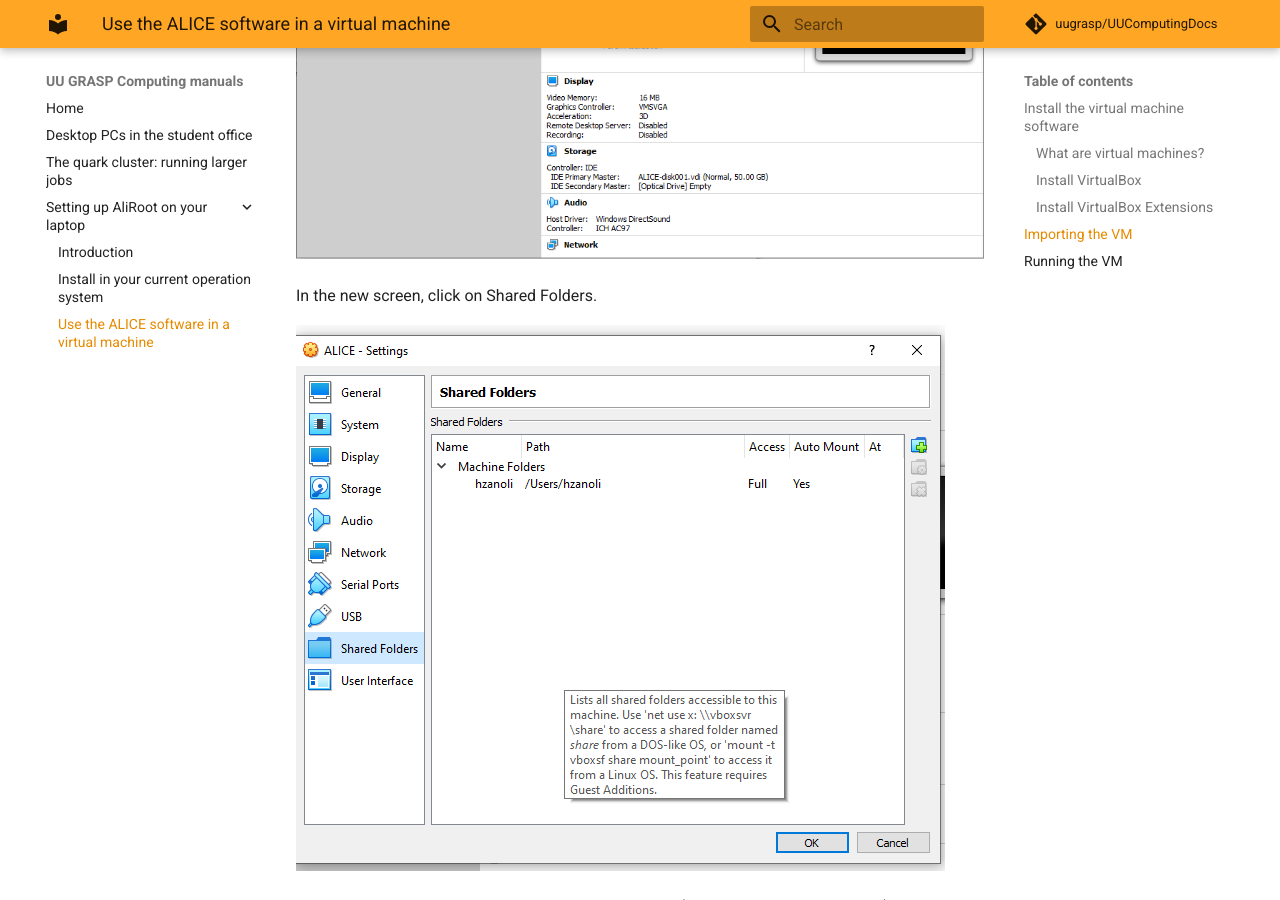
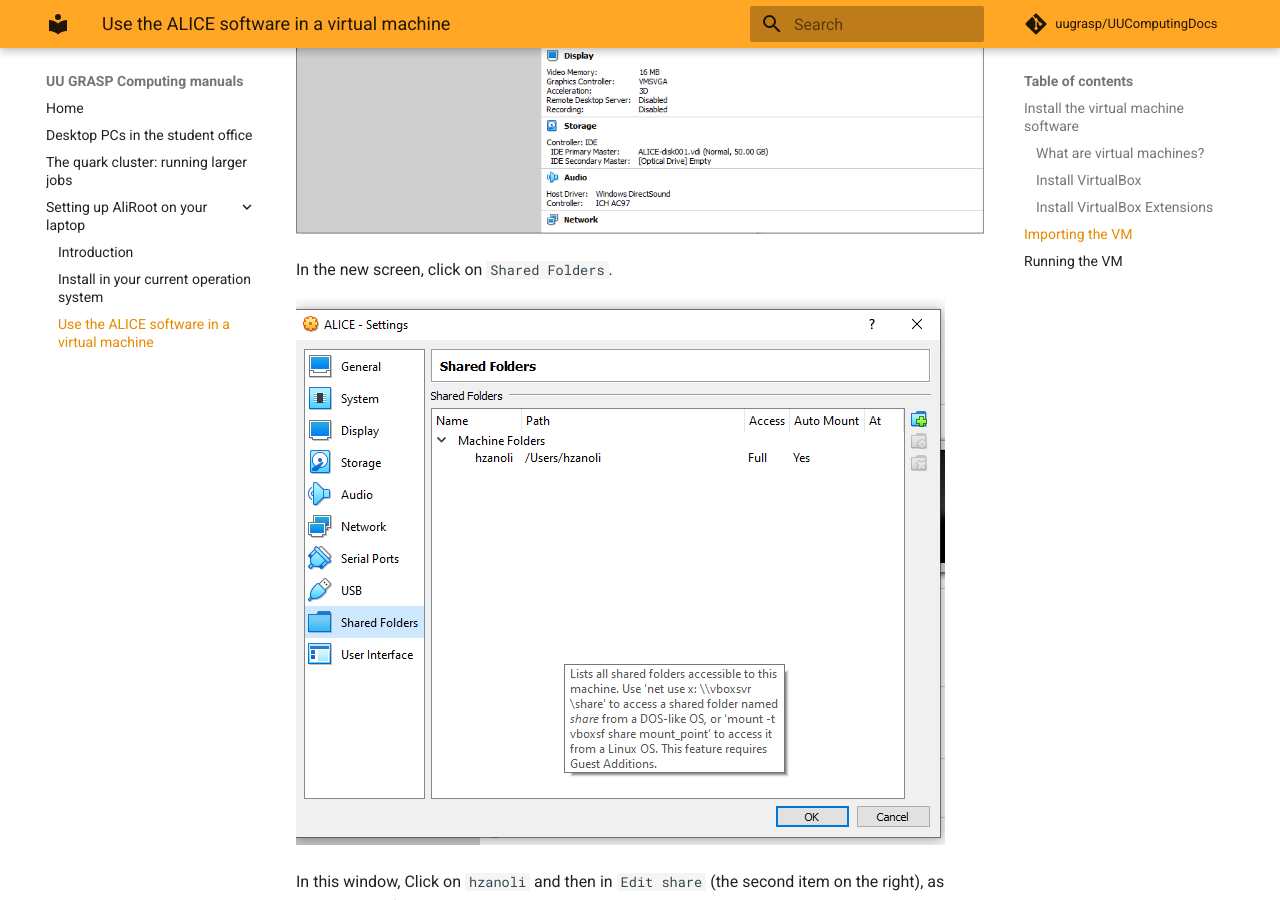
Before and after one commit to hzanoli/UUComputingDocs, an MkDocs documentation site: the page built from docs/vm.md, in a window 1280 px wide and 900 px high, scrolled down 4885 px. Built offline with MkDocs 1.6.1 and Material for MkDocs 9.7.7, drawn with Linux system fonts in a browser that asks for light colours; comment, search, counter and statistics services are not loaded; some of the changed text lies outside the part shown.

Commit message:
Fix some style in the vm file

```diff
--- a/docs/vm.md
+++ b/docs/vm.md
@@ -69,7 +68,7 @@
 
 ![](img/find_file.png)
 
-This will load the **Appliance settings** screen, as seen bellow. This gives the details of the Virtual Machine.
+This will load the ``Appliance settings`` screen, as seen bellow. This gives the details of the Virtual Machine.
 The current values are a suggestion that should work for most people. If you have 8 GB of RAM and a dual
 core processor \(or more\), you can leave as it is. If you are not sure, you can check it on
 [Windows](https://support.microsoft.com/en-us/help/13443/windows-which-version-am-i-running),
@@ -79,7 +78,7 @@
 !!! warning
     If you have less than 8 GB of RAM, please change the RAM value to a lower value, such as 2048 MB or 3072 MB.
 
-Now click in **Import**.
+Now click in ``Import``.
 
 ![](img/vm-defaults.png)
 
@@ -93,32 +92,32 @@
 
 !!! caution
     For security reasons, do not share all your drive, but only a subset of it, such as your
-    personal folder. To configure it, click in **Settings**.
+    personal folder. To configure it, click in ``Settings``.
 
 ![](img/settings.png)
 
-In the new screen, click on Shared Folders.
+In the new screen, click on ``Shared Folders``.
 
 ![](img/shared_folder_settings.png)
 
-In this window, Click on **hzanoli** and then in **Edit share** \(the second item on the right\),
+In this window, Click on ``hzanoli`` and then in ``Edit share`` \(the second item on the right\),
 as shown in the figure bellow.
 
 ![](img/edit_shared_settings.png)
 
 Now add, change the folder that will be shared. First click on the arrow on the left and in the drop down menu,
-select **Other**.
+select ``Other``.
 
 ![](img/edit_shared_2.png)
 
 In this new menu, select your user folder (or other folder you would prefer to share between your machine and the VM)
-and click on **Select Folder**.
+and click on ``Select Folder``.
 
 ![](img/select_folder.png)
 
-Now, check that **Auto-mount** is selected. If not, select it. In **Folder Name**, you can add the name you would like.
+Now, check that ``Auto-mount`` is selected. If not, select it. In ``Folder Name``, you can add the name you would like.
 For example, you can leave the automatic name generated by the program (which will be your username) or to call it
-_alice_. Then click **OK** and **Ok** again.
+_alice_. Then click ``OK`` and ``Ok`` again.
 
 ![](img/automatic_mount.png)
 
@@ -128,8 +127,8 @@
 
 ## Running the VM
 
-Now, on **Oracle VM VirtualBox** main screen, you can click on the VM you just imported, **ALICE**,
-and click on **Start.**
+Now, on ``Oracle VM VirtualBox`` main screen, you can click on the VM you just imported, ``ALICE``,
+and click on ``Start.``
 
 ![](img/start_machine.png)
 
@@ -137,9 +136,9 @@
 you will need to type the password: ``quarkgluon``. You will also need this password in case you would like to
 install additional software. Now you can use it!
 
-To open the a program, for example the Terminal, you can click on **Activities** on the top left and type in the
+To open the a program, for example the Terminal, you can click on ``Activities`` on the top left and type in the
 search box.
-
+``
 To open the Alice environment, just type ``ali`` in the terminal.
 
 The machine includes Emacs and sublime text to edit text, but you can in principle add anything you would like.
```
Also changed, not shown: other parts of docs/vm.md (+6 -7 lines).
